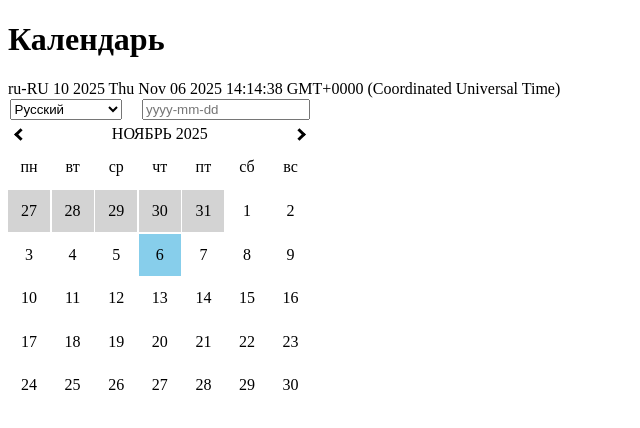
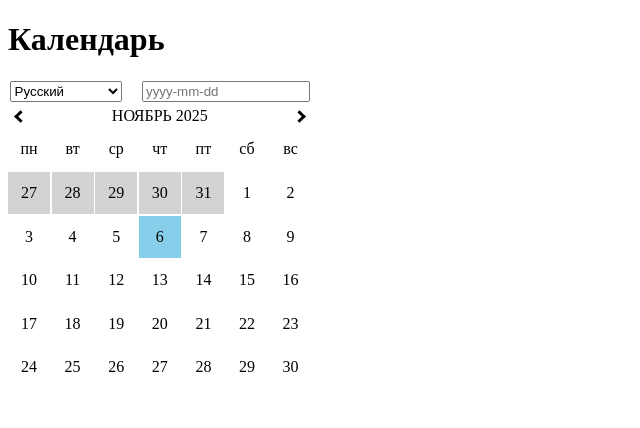
Before and after one commit to olllazy/test-task-calendar, a Vue app: page / in a window 1280 px wide. Shown: the top 428 px of the page, without its empty margins (0-640 px from the left). Built offline with nearby package versions, Linux system fonts and the light colour scheme.

Commit message:
hide console.log

```diff
--- a/src/components/Calendar.vue
+++ b/src/components/Calendar.vue
@@ -4,9 +4,6 @@ import WeekHeader from './WeekHeader.vue';
 </script>
 
 <template>
-    <div style="display: flex;">
-        {{ locale }} {{ month }} {{ year }} {{ currentDate }}
-    </div>
     <div style="width: fit-content; display: flex; flex-direction: column; gap: 0.1rem">
         <div style="display: flex; gap: 0.1rem; justify-content: space-between; padding: 0.1rem;">
             <select v-model="locale" style="width: 7rem;">
@@ -38,7 +35,10 @@ export default {
         year: null,
         currentDate: null,
         searchDateString: null,
-        languages: [{id:'en-EN', label:'English'},{id:'ru-RU', label:'Русский'}]
+        languages: [
+            {id:'en-EN', label:'English'},
+            {id:'ru-RU', label:'Русский'}
+        ]
     }
   },
   computed: {
@@ -135,7 +135,7 @@ export default {
         }
     },
     changeCurrentDate(date) {
-        console.log('month', date)
+        // console.log('month', date)
         this.currentDate = date;
         this.month = this.currentDate.getMonth();
         this.year = this.currentDate.getFullYear();
@@ -147,7 +147,7 @@ export default {
             this.searchDateString = null;
             this.changeCurrentDate(searchDate);
         } catch (error) {
-            return console.log('Error! Wrong format date!')
+            console.log('Error! Wrong format date!')
         }
     }
   },
@@ -155,7 +155,7 @@ export default {
     this.currentDate = new Date();
     this.month = this.currentDate.getMonth();
     this.year = this.currentDate.getFullYear();
-    console.log(this.currentDate)
+    // console.log(this.currentDate)
   }
 };
 </script>
--- a/src/components/Day.vue
+++ b/src/components/Day.vue
@@ -17,7 +17,7 @@ export default {
   },
   methods: {
     selectDay() {
-        console.log('day', this.day.date)
+        // console.log('day', this.day.date)
         this.$emit('selectDay', this.day.date)
     }
   },
--- a/src/components/Week.vue
+++ b/src/components/Week.vue
@@ -19,7 +19,7 @@ export default {
   },
   methods: {
     selectDay(date) {
-        console.log('week', date);
+        // console.log('week', date);
         this.$emit('selectDay', date);
     }
   }
```
